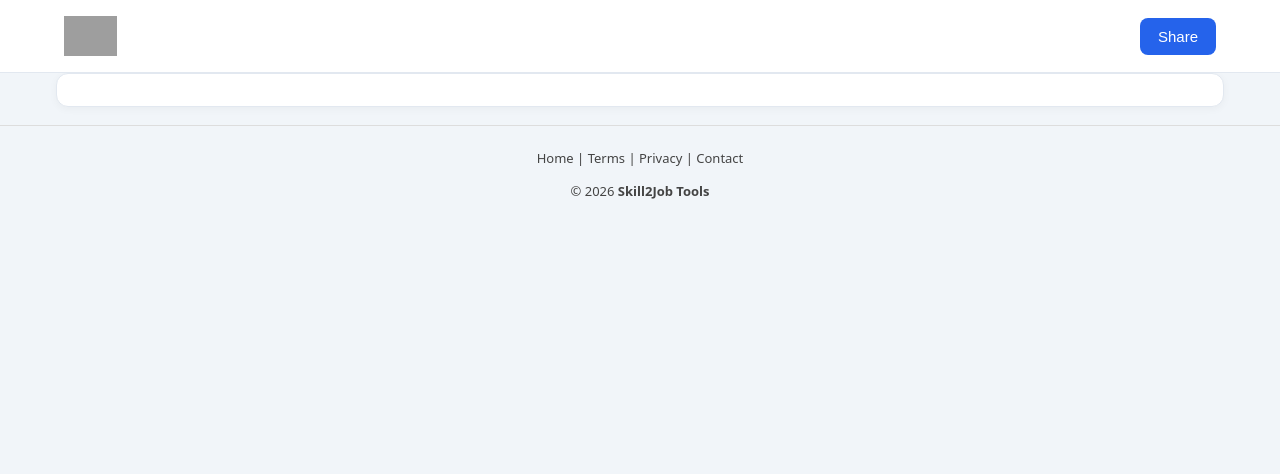
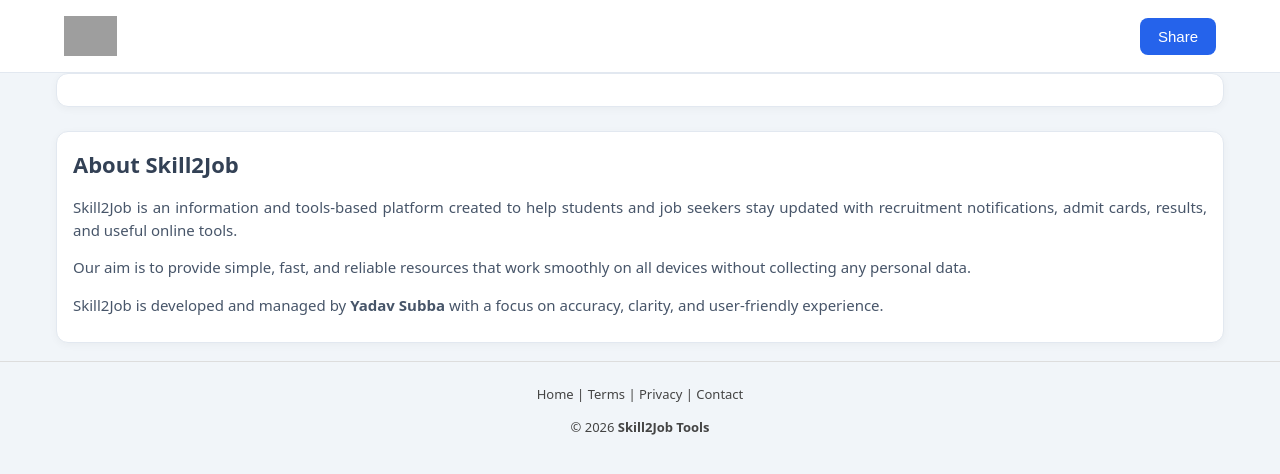
Before and after one commit to yadav150/tools., a Jekyll site: the page built from index.html, in a window 1280 px wide. Shown: the top 474 px of the page. Built offline with Jekyll 4.4.1, drawn with Linux system fonts in a browser that asks for light colours; grey boxes are pictures that could not be loaded.

Commit message:
Update index.html

```diff
--- a/index.html
+++ b/index.html
@@ -3,6 +3,8 @@
 title: "Skill2Job Tools – Free Online Tools"
 description: "Free online tools for students, job seekers, and professionals."
 ---
+
+<!-- Tools Section -->
 <section class="about container" aria-labelledby="tools-title">
   <div class="about-card">
     <div class="tools-grid" role="list" aria-label="Tools list">
@@ -18,3 +20,23 @@
     </div>
   </div>
 </section>
+
+<!-- About Section -->
+<section class="about container" aria-labelledby="about-title" style="margin-top:24px">
+  <div class="about-card">
+    <h2 id="about-title">About Skill2Job</h2>
+    <p class="about-text">
+      Skill2Job is an information and tools-based platform created to help
+      students and job seekers stay updated with recruitment notifications,
+      admit cards, results, and useful online tools.
+    </p>
+    <p class="about-text">
+      Our aim is to provide simple, fast, and reliable resources that work
+      smoothly on all devices without collecting any personal data.
+    </p>
+    <p class="about-text">
+      Skill2Job is developed and managed by <strong>Yadav Subba</strong> with a
+      focus on accuracy, clarity, and user-friendly experience.
+    </p>
+  </div>
+</section>
```
